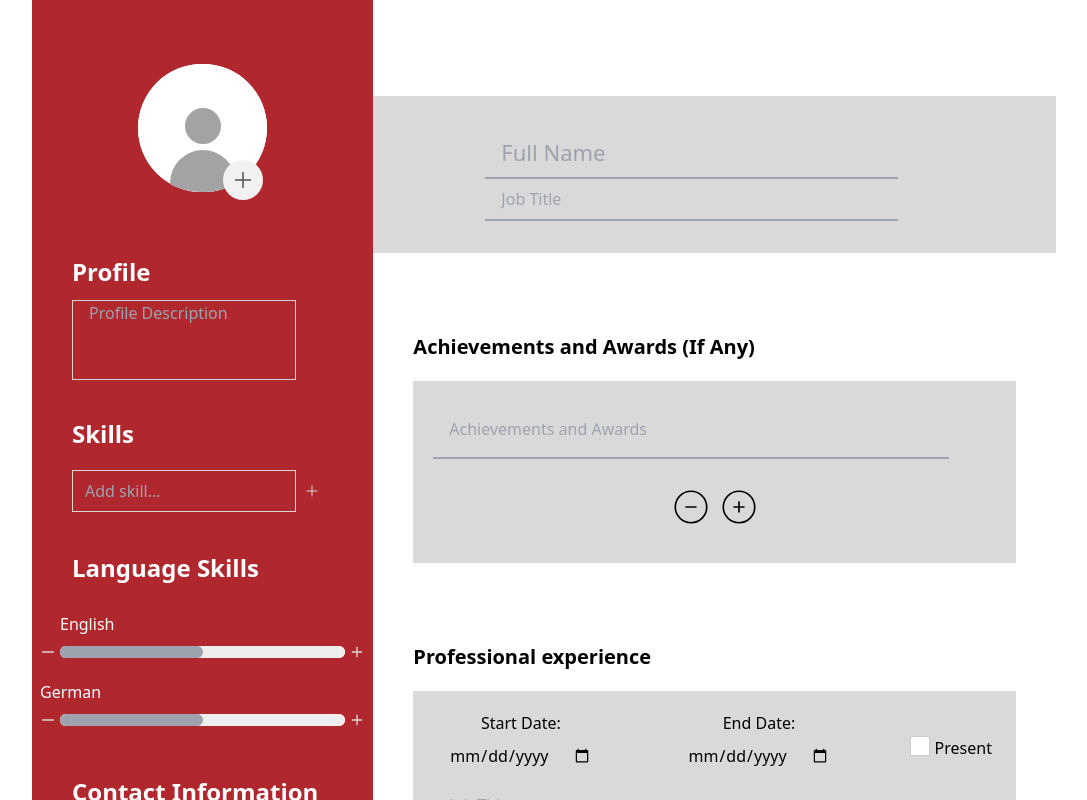
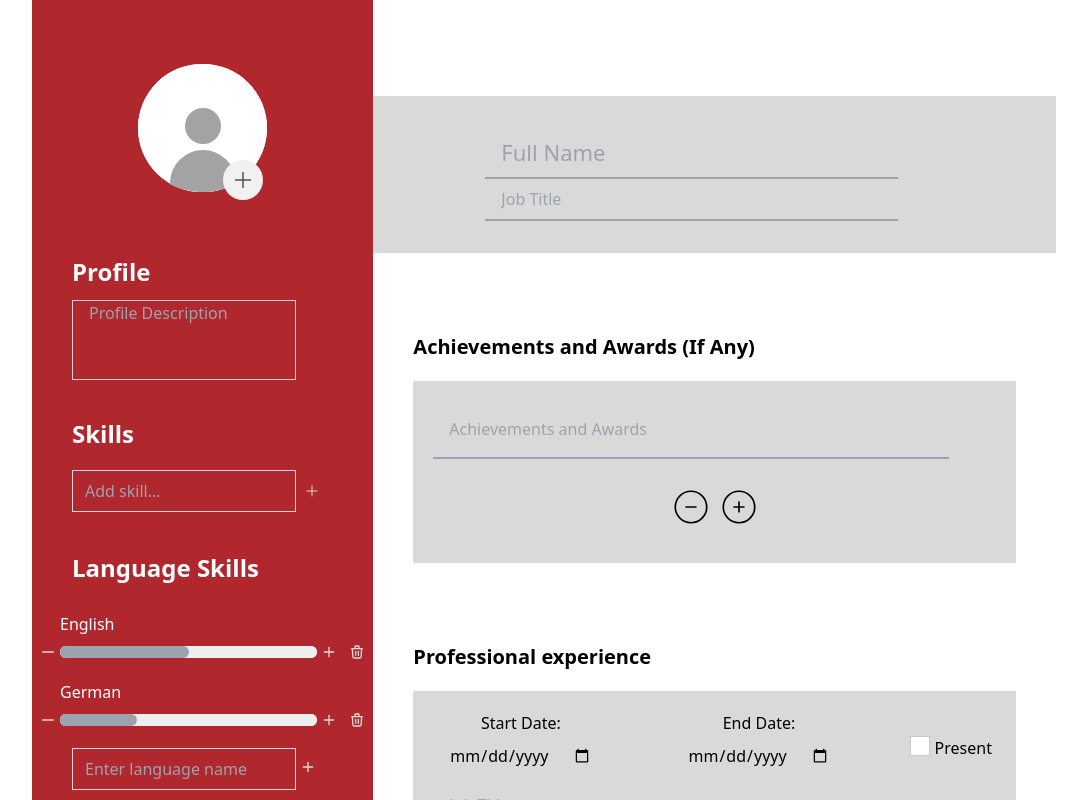
Before and after one commit to surovishimu/cv-project, a React (Vite) app: page / in a window 1280 px wide. Shown: the top 800 px of the page, without its empty margins (96-1183 px from the left). Built offline with nearby package versions, Linux system fonts and the light colour scheme.

Commit message:
add textfield inside professional experience

```diff
--- a/package.json
+++ b/package.json
@@ -12,6 +12,9 @@
   "dependencies": {
     "@react-pdf/renderer": "^3.3.8",
     "cloudinary": "^2.0.1",
+    "file-saver": "^2.0.5",
+    "html2canvas": "^1.4.1",
+    "jspdf": "^2.5.1",
     "localforage": "^1.10.0",
     "match-sorter": "^6.3.4",
     "react": "^18.2.0",
@@ -20,7 +23,6 @@
     "react-icons": "^5.0.1",
     "react-router-dom": "^6.22.1",
     "react-to-pdf": "^1.0.1",
-    "react-to-print": "^2.15.1",
     "sort-by": "^1.2.0"
   },
   "devDependencies": {
--- a/src/cv-form/CvForm.jsx
+++ b/src/cv-form/CvForm.jsx
@@ -1,5 +1,5 @@
 import { useEffect, useState } from "react";
-import { HiOutlineMinus } from "react-icons/hi";
+import { HiOutlineMinus, HiOutlineTrash, HiPlus } from "react-icons/hi";
 import { CiCircleMinus, CiCirclePlus } from "react-icons/ci";
 import { HiUser } from "react-icons/hi2";
 import { HiOutlinePlus } from "react-icons/hi2";
@@ -43,16 +43,31 @@ const CvForm = () => {
         setSkills(updatedSkills);
     };
     // function for language skill
-    const [englishSkill, setEnglishSkill] = useState({ name: 'English', level: 50 });
-    const [germanSkill, setGermanSkill] = useState({ name: 'German', level: 50 });
+    const [languages, setLanguages] = useState([
+        { id: 1, name: 'English', level: 50 },
+        { id: 2, name: 'German', level: 30 }
+    ]);
+    const [newLanguage, setNewLanguage] = useState('');
 
-    const updateLanguageSkill = (language, field, value) => {
-        if (language === 'English') {
-            setEnglishSkill(prevSkill => ({ ...prevSkill, [field]: value }));
-        } else if (language === 'German') {
-            setGermanSkill(prevSkill => ({ ...prevSkill, [field]: value }));
+    const updateLanguageSkill = (id, field, value) => {
+        const updatedLanguages = languages.map(language =>
+            language.id === id ? { ...language, [field]: value } : language
+        );
+        setLanguages(updatedLanguages);
+    };
+
+    const handleAddLanguage = () => {
+        if (newLanguage.trim() !== '') {
+            setLanguages([...languages, { id: Date.now(), name: newLanguage, level: 0 }]);
+            setNewLanguage('');
         }
     };
+
+    const handleRemoveLanguage = (id) => {
+        const updatedLanguages = languages.filter(language => language.id !== id);
+        setLanguages(updatedLanguages);
+    };
+
 
     // function for profile image
 
@@ -142,6 +157,27 @@ const CvForm = () => {
             return updatedFields;
         });
     };
+    // professional experience textarea
+
+    const handleTextareaKeyDown = (e, index) => {
+        if (e.key === 'Enter') {
+            e.preventDefault();
+            const { selectionStart, selectionEnd, value } = e.target;
+            const lines = value.split('\n');
+            const currentLine = lines.findIndex((line, i) => i * line.length <= selectionStart && (i + 1) * line.length >= selectionEnd);
+            const newLines = [
+                ...lines.slice(0, currentLine + 1),
+                '- ' + lines[currentLine].substring(selectionStart),
+                ...lines.slice(currentLine + 1)
+            ];
+            const newValue = newLines.join('\n');
+            handleChange(index, 'professionalSummary', newValue, setExperienceFields);
+        }
+    };
+
+
+
+
 
     useEffect(() => {
         // Populate form fields with existing form data when the component mounts
@@ -157,8 +193,7 @@ const CvForm = () => {
             setQualificationFields(formData.qualifications);
             setImageUrl(formData.imageUrl);
             setSkills(formData.skillsData.map((skill, index) => ({ id: index + 1, name: skill.name })));
-            setEnglishSkill(prevSkill => ({ ...prevSkill, level: formData.languageSkillsData.find(skill => skill.name === 'English').level }));
-            setGermanSkill(prevSkill => ({ ...prevSkill, level: formData.languageSkillsData.find(skill => skill.name === 'German').level }));
+
 
             document.getElementById('name').value = formData.name;
             document.getElementById('jobtitle').value = formData.jobtitle;
@@ -167,7 +202,12 @@ const CvForm = () => {
             document.getElementById('phoneNumber').value = formData.phoneNumber;
             document.getElementById('emailAddress').value = formData.emailAddress;
             document.getElementById('linkedinProfile').value = formData.linkedinProfile;
-
+            if (formData.languagesData) {
+                setLanguages(formData.languagesData.map((language, index) => ({
+                    ...language,
+                    id: index + 1 // Assign unique IDs to each language
+                })));
+            }
         }
     }, [formData]);
 
@@ -190,9 +230,9 @@ const CvForm = () => {
         const emailAddress = e.target.emailAddress.value; // Get email address from form input
         const linkedinProfile = e.target.linkedinProfile.value;
         const skillsData = skills.map(skill => ({ name: skill.name, level: skill.level }));
-        const languageSkillsData = [{ name: 'English', level: englishSkill.level }, { name: 'German', level: germanSkill.level }];
+
         const achievementsAndAwards = achievementFields.map(achievement => achievement.achievement);
-
+        const languagesData = languages.map(language => ({ name: language.name, level: language.level }));
 
 
         const formData = {
@@ -208,7 +248,7 @@ const CvForm = () => {
             emailAddress,
             linkedinProfile,
             skillsData,
-            languageSkillsData,
+            languagesData,
             achievementsAndAwards,
             experienceTitle
         };
@@ -332,55 +372,46 @@ const CvForm = () => {
                                     Language Skills
                                 </h1>
                                 <div className="p-2">
-                                    <div className="mt-5">
-                                        <h1 className="text-white mb-2 ml-5">English</h1>
+                                    {languages.map((language, index) => (
+                                        <div key={index} className="mt-5">
+                                            <h1 className="text-white mb-2 ml-5">{language.name}</h1>
                                             <div className="flex justify-center items-center">
-                                            <button type="button" onClick={() => updateLanguageSkill('English', 'level', Math.max(englishSkill.level - 10, 0))}>
+                                                <button type="button" onClick={() => updateLanguageSkill(language.id, 'level', Math.max(language.level - 10, 0))}>
                                                     <HiOutlineMinus className="text-customgray mr-1" />
                                                 </button>
-
                                                 <div className="w-full h-3 relative flex items-center rounded-full">
                                                     <input
                                                         type="range"
-                                                    value={englishSkill.level}
+                                                        value={language.level}
                                                         min={0}
                                                         max="100"
-                                                    onChange={(e) => updateLanguageSkill('English', 'level', parseInt(e.target.value))}
+                                                        onChange={(e) => updateLanguageSkill(language.id, 'level', parseInt(e.target.value))}
                                                     />
                                                     <span
-                                                    style={{ width: `${(englishSkill.level * 100) / 100}%` }}
+                                                        style={{ width: `${(language.level * 100) / 100}%` }}
                                                         className="h-3 bg-gray-400 absolute left-0 top-0 rounded-full"
                                                     />
                                                 </div>
-                                            <button type="button" onClick={() => updateLanguageSkill('English', 'level', Math.min(englishSkill.level + 10, 100))}>
+                                                <button type="button" onClick={() => updateLanguageSkill(language.id, 'level', Math.min(language.level + 10, 100))}>
                                                     <LuPlus className="text-customgray ml-1" />
+                                                </button>
+                                                <button type="button" onClick={() => handleRemoveLanguage(language.id)}>
+                                                    <HiOutlineTrash className="text-customgray ml-3" />
                                                 </button>
                                             </div>
                                         </div>
-                                    <div className="mt-5">
-                                        <h1 className="text-white mb-2">German</h1>
-                                        <div className="flex justify-center items-center">
-                                            <button type="button" onClick={() => updateLanguageSkill('German', 'level', Math.max(germanSkill.level - 10, 0))}>
-                                                <HiOutlineMinus className="text-customgray mr-1" />
-                                            </button>
-
-                                            <div className="w-full h-3 relative flex items-center rounded-full">
+                                    ))}
+                                    <div className="mt-5 ml-5">
                                         <input
-                                                    type="range"
-                                                    value={germanSkill.level}
-                                                    min={0}
-                                                    max="100"
-                                                    onChange={(e) => updateLanguageSkill('German', 'level', parseInt(e.target.value))}
+                                            type="text"
+                                            value={newLanguage}
+                                            onChange={(e) => setNewLanguage(e.target.value)}
+                                            placeholder="Enter language name"
+                                            className="px-3 py-2 outline-none w-56 ml-3 border border-customgray bg-customRed text-customgray"
                                         />
-                                                <span
-                                                    style={{ width: `${(germanSkill.level * 100) / 100}%` }}
-                                                    className="h-3 bg-gray-400 absolute left-0 top-0 rounded-full"
-                                                />
-                                            </div>
-                                            <button type="button" onClick={() => updateLanguageSkill('German', 'level', Math.min(germanSkill.level + 10, 100))}>
+                                        <button type="button" onClick={handleAddLanguage}>
                                             <LuPlus className="text-customgray ml-1" />
                                         </button>
-                                        </div>
                                     </div>
                                 </div>
                             </div>
@@ -548,14 +579,14 @@ const CvForm = () => {
                                                 placeholder='Location'
                                                 className="w-11/12 px-4 py-2 mb-2 border-b-2 border-gray-400 outline-none bg-customgray"
                                             />
-                                            <input
-                                                type="text"
+                                            <textarea
                                                 id={`professionalSummary_${index}`}
                                                 name={`professionalSummary_${index}`}
                                                 value={experience.professionalSummary}
                                                 onChange={(e) => handleChange(index, 'professionalSummary', e.target.value, setExperienceFields)}
                                                 placeholder='Professional Summary'
                                                 className="w-11/12 px-4 py-2 mb-4 border-b-2 border-gray-400 outline-none bg-customgray"
+                                                onKeyDown={(e) => handleTextareaKeyDown(e, index)}
                                             />
                                             {/* buttons */}
                                             <div className="flex justify-center items-center mt-5">
```
Also changed, not shown: src/PDF/PdfDownload.jsx (+21 -25 lines), 1 other file (tests, documents, lock files or other folders). Lines whose indentation alone changed are shown as unchanged.
